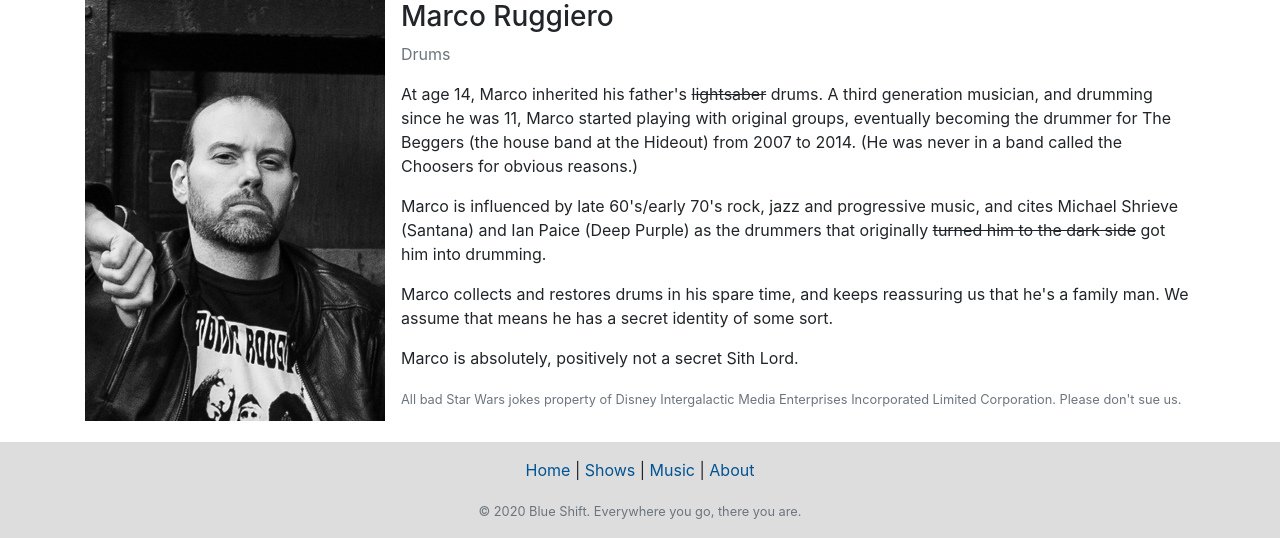
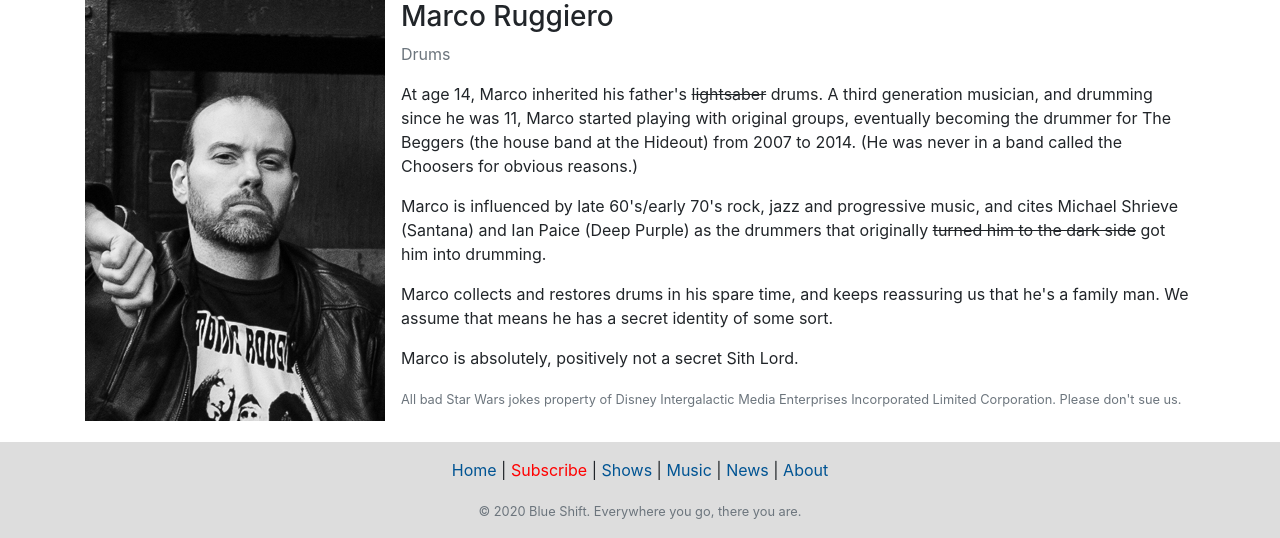
Before and after one commit to LorenDavie/BlueShiftWebsite, a Django app: page /about/ in a window 1280 px wide. Shown: the part 2494-3032 px from the top of the page. Run offline with Django 3.2, Linux system fonts and the light colour scheme; some libraries are stand-ins or nearby versions.

Commit message:
More tightening
Signed-off-by: Loren Davie <code@axilent.com>

```diff
--- a/blueweb/static/css/style.css
+++ b/blueweb/static/css/style.css
@@ -24,9 +24,19 @@ h2.splash a {
     color:white;
 }
 
+h2.splash a.cta {
+    color:red;
+}
+
 h2.splash a:hover {
     color:black;
     background-color:white;
+    text-decoration:none;
+}
+
+h2.splash a.cta:hover {
+    color:white;
+    background-color:red;
     text-decoration:none;
 }
 
@@ -41,6 +51,10 @@ h4.nav {
 
 a {
     color: #005493;
+}
+
+a.cta {
+    color: red;
 }
 
 a:hover {
--- a/blueweb/templates/secondary.html
+++ b/blueweb/templates/secondary.html
@@ -27,8 +27,10 @@
             <div class="col">
                 <h4 class="float-right nav" role="group">
                   <a href="/" class="mr-3">Home</a>
+                  {# <a href="#" class="cta mr-3">Subscribe</a> #}
                   <a href="/shows/" class="mr-3 {% ifequal location 'shows' %}here{% endifequal %}">Shows</a>
                   <a href="/music/" class="mr-3 {% ifequal location 'music' %}here{% endifequal %}">Music</a>
+                  {# <a href="/news/" class="mr-3 {% ifequal location 'news' %}here{% endifequal %}">News</a> #}
                   <a href="/about/" class="mr-0 {% ifequal location 'about' %}here{% endifequal %}">About</a>
                 </h2>
                 <h2><a href="/" class="nohover"><img src="{% static 'images/logo-sm.png' %}" class="img-fluid"></a> {% block page-title %}Blue Shift{% endblock page-title %}</h2>
@@ -36,24 +38,14 @@
             </div>
         </div>
         {% block content %}
-        <div class="row">
-            <div class="col">
-                <div class="media">
-                    <img src="{% static 'images/doodad.jpg' %}" class="mr-3">
-                    <div class="media-body">
-                        <h2 class="mt-0">Latest Headline</h2>
-                        Lorem ipsum dolor sit amet, consectetur adipisicing elit, sed do eiusmod tempor incididunt ut labore et dolore magna aliqua. Ut enim ad minim veniam, quis nostrud exercitation ullamco laboris nisi ut aliquip ex ea commodo consequat. Duis aute irure dolor in reprehenderit in voluptate velit esse cillum dolore eu fugiat nulla pariatur. Excepteur sint occaecat cupidatat non proident, sunt in culpa qui officia deserunt mollit anim id est laborum.
-                    </div>
-                </div>
-            </div>
-        </div>
+        content here
         {% endblock content %}
     </div>
     <div class="container-fluid footer mb-0">
         <div class="row">
             <div class="col text-center">
                 <p class="mt-3">
-                    <a href="/">Home</a> | <a href="/shows/">Shows</a> | <a href="/music/">Music</a> | <a href="/about/">About</a>
+                    <a href="/">Home</a> | <a href="#" class="cta">Subscribe</a> | <a href="/shows/">Shows</a> | <a href="/music/">Music</a> | <a href="/news/">News</a> | <a href="/about/">About</a>
                 </p>
                 <p class="text-muted"><small>&copy; {% now "Y" %} Blue Shift. Everywhere you go, there you are.</small></p>
             </div>
--- a/blueweb/urls.py
+++ b/blueweb/urls.py
@@ -20,9 +20,9 @@ from blueweb import views
 urlpatterns = [
     path('admin/', admin.site.urls),
     path('', views.home),
-    path('quote/', views.quote),
     path('shows/', views.shows),
     path('music/', views.music),
+    path('news/', views.news),
     path('about/', views.about),
     path('blog/<int:post_id>/<slug:post_slug>/', views.post),
     path('calendar/<int:show_id>/', views.show_calendar),
--- a/blueweb/views.py
+++ b/blueweb/views.py
@@ -11,19 +11,7 @@ def home(request):
     """
     Home page.
     """
-    posts = BlogPost.objects.all()
-    return render(request, 'home.html', context={'posts':posts})
-
-def quote(request):
-    """
-    Gets a random quote.
-    """
-    if Song.objects.all().exists():
-        song = Song.objects.all().order_by('?').first()
-        if song.snippet:
-            return HttpResponse(song.snippet)
-
-    return HttpResponse('')
+    return render(request, 'home.html')
 
 def shows(request):
     """
@@ -38,6 +26,13 @@ def music(request):
     """
     releases = Release.objects.all()
     return render(request, 'music.html', context={'location':'music', 'releases':releases})
+
+def news(request):
+    """
+    News of the band.
+    """
+    posts = BlogPost.objects.all()
+    return render(request, 'news.html', context={'location':'news', 'posts':posts})
 
 def about(request):
     """
```
Also changed, not shown: blueweb/templates/home.html (+1 -20 lines), blueweb/templates/news.html (added, +23 -0 lines), blueweb/static/images/band5.jpg.
